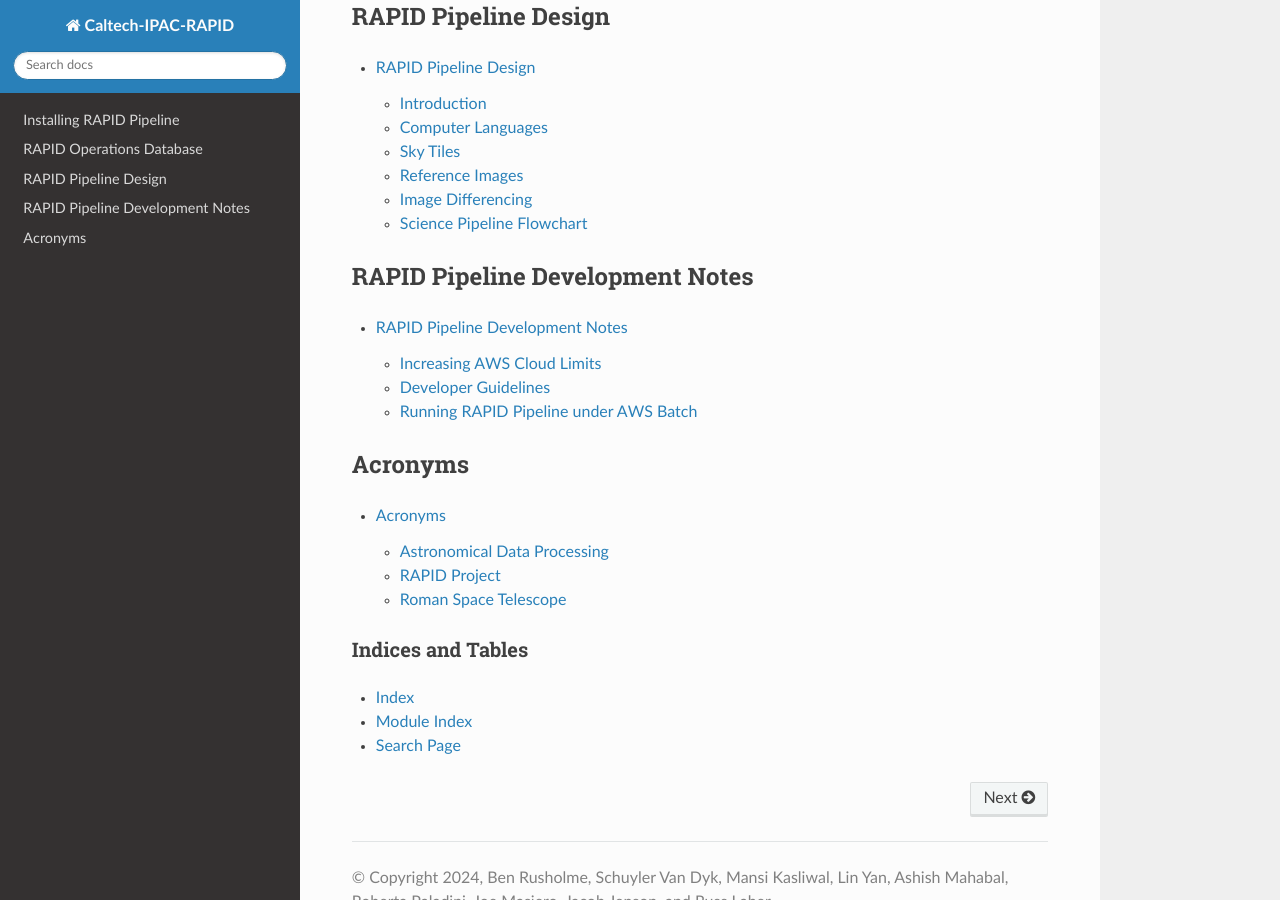
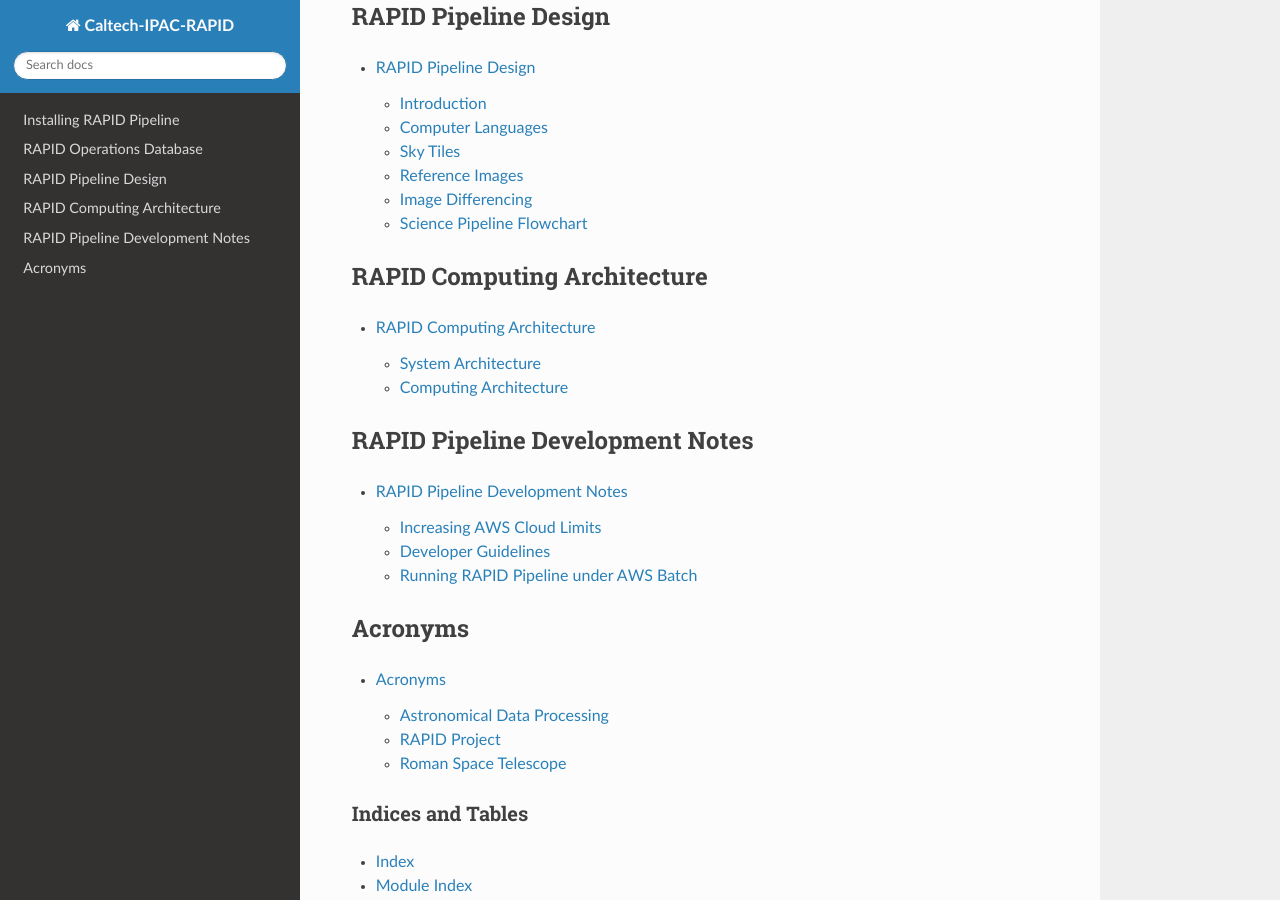
Before and after one commit to Caltech-IPAC/rapid, a Sphinx documentation site: the page built from docs/source/index.rst, in a window 1280 px wide and 900 px high, scrolled down 1561 px. Built offline with Sphinx 7.4.7 and the Read the Docs theme 3.1.0, drawn with Linux system fonts in a browser that asks for light colours.

Commit message:
Added new page for computing architecture.

```diff
--- a/docs/source/index.rst
+++ b/docs/source/index.rst
@@ -89,6 +89,14 @@
 
    pl/pl.rst
 
+RAPID Computing Architecture
+************************************
+
+.. toctree::
+   :maxdepth: 2
+
+   sysarch/comp_arch.rst
+
 RAPID Pipeline Development Notes
 ************************************
 
```
